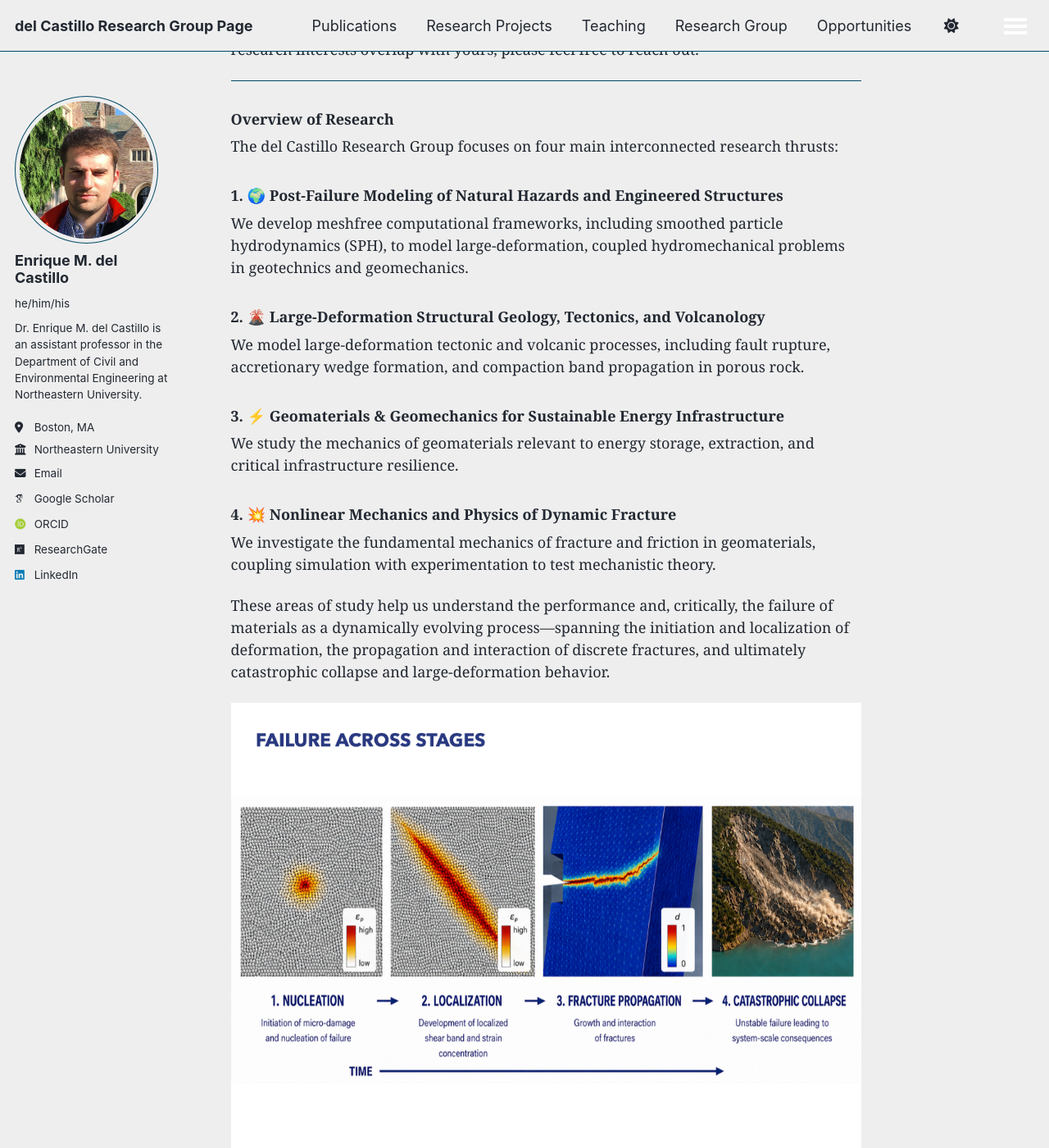
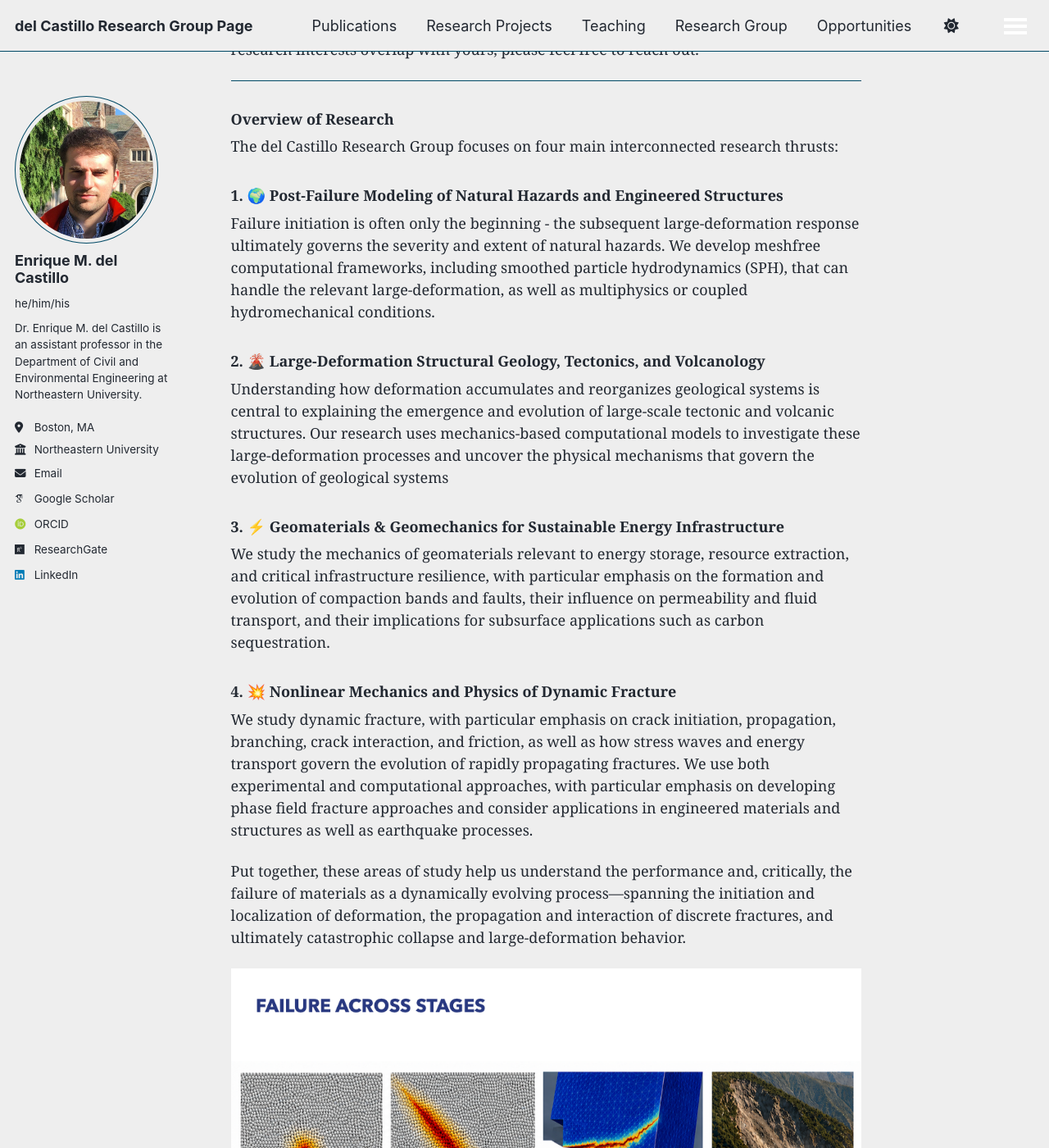
Before and after one commit to emdc19/emdcwebsite, a Jekyll site: the page built from _pages/about.md, in a window 1280 px wide and 1400 px high, scrolled down 1127 px. Shown: the whole window at 82% size. Built offline with Jekyll 4.4.1, drawn with Linux system fonts in a browser that asks for light colours; some web fonts are replaced; a script that is not in the unit is left out.

Commit message:
Update about.md

```diff
--- a/_pages/about.md
+++ b/_pages/about.md
@@ -29,21 +29,21 @@ The del Castillo Research Group focuses on four main interconnected research thr
 
 ### 1. 🌍 Post-Failure Modeling of Natural Hazards and Engineered Structures
 
-We develop meshfree computational frameworks, including smoothed particle hydrodynamics (SPH), to model large-deformation, coupled hydromechanical problems in geotechnics and geomechanics.
+Failure initiation is often only the beginning - the subsequent large-deformation response ultimately governs the severity and extent of natural hazards. We develop meshfree computational frameworks, including smoothed particle hydrodynamics (SPH), that can handle the relevant large-deformation, as well as multiphysics or coupled hydromechanical conditions.
 
 ### 2. 🌋 Large-Deformation Structural Geology, Tectonics, and Volcanology
 
-We model large-deformation tectonic and volcanic processes, including fault rupture, accretionary wedge formation, and compaction band propagation in porous rock.
+Understanding how deformation accumulates and reorganizes geological systems is central to explaining the emergence and evolution of large-scale tectonic and volcanic structures. Our research uses mechanics-based computational models to investigate these large-deformation processes and uncover the physical mechanisms that govern the evolution of geological systems
 
 ### 3. ⚡ Geomaterials & Geomechanics for Sustainable Energy Infrastructure
 
-We study the mechanics of geomaterials relevant to energy storage, extraction, and critical infrastructure resilience.
+We study the mechanics of geomaterials relevant to energy storage, resource extraction, and critical infrastructure resilience, with particular emphasis on the formation and evolution of compaction bands and faults, their influence on permeability and fluid transport, and their implications for subsurface applications such as carbon sequestration.
 
 ### 4. 💥 Nonlinear Mechanics and Physics of Dynamic Fracture
 
-We investigate the fundamental mechanics of fracture and friction in geomaterials, coupling simulation with experimentation to test mechanistic theory.
+We study dynamic fracture, with particular emphasis on crack initiation, propagation, branching, crack interaction, and friction, as well as how stress waves and energy transport govern the evolution of rapidly propagating fractures. We use both experimental and computational approaches, with particular emphasis on developing phase field fracture approaches and consider applications in engineered materials and structures as well as earthquake processes.
 
-These areas of study help us understand the performance and, critically, the failure of materials as a dynamically evolving process—spanning the initiation and localization of deformation, the propagation and interaction of discrete fractures, and ultimately catastrophic collapse and large-deformation behavior.
+Put together, these areas of study help us understand the performance and, critically, the failure of materials as a dynamically evolving process—spanning the initiation and localization of deformation, the propagation and interaction of discrete fractures, and ultimately catastrophic collapse and large-deformation behavior.
 
 ![Research framework1]({{ base_path }}/images/stages2.png)
 
```
